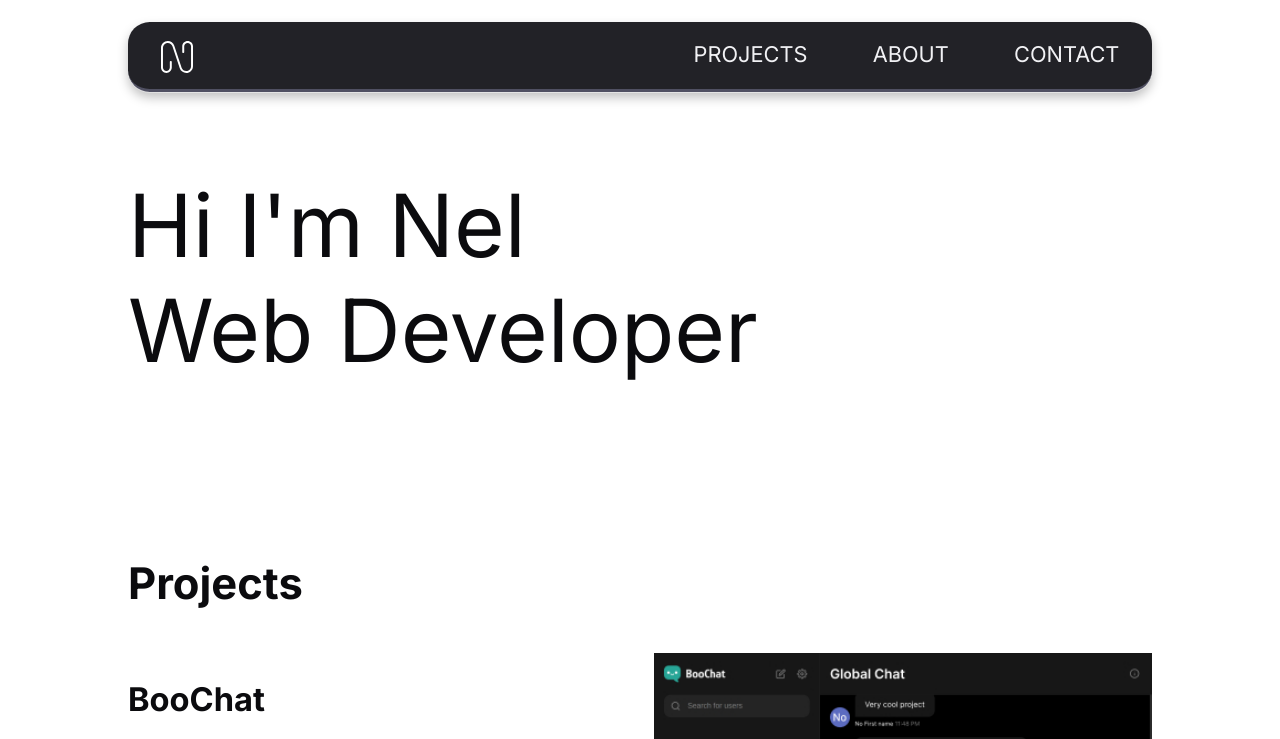
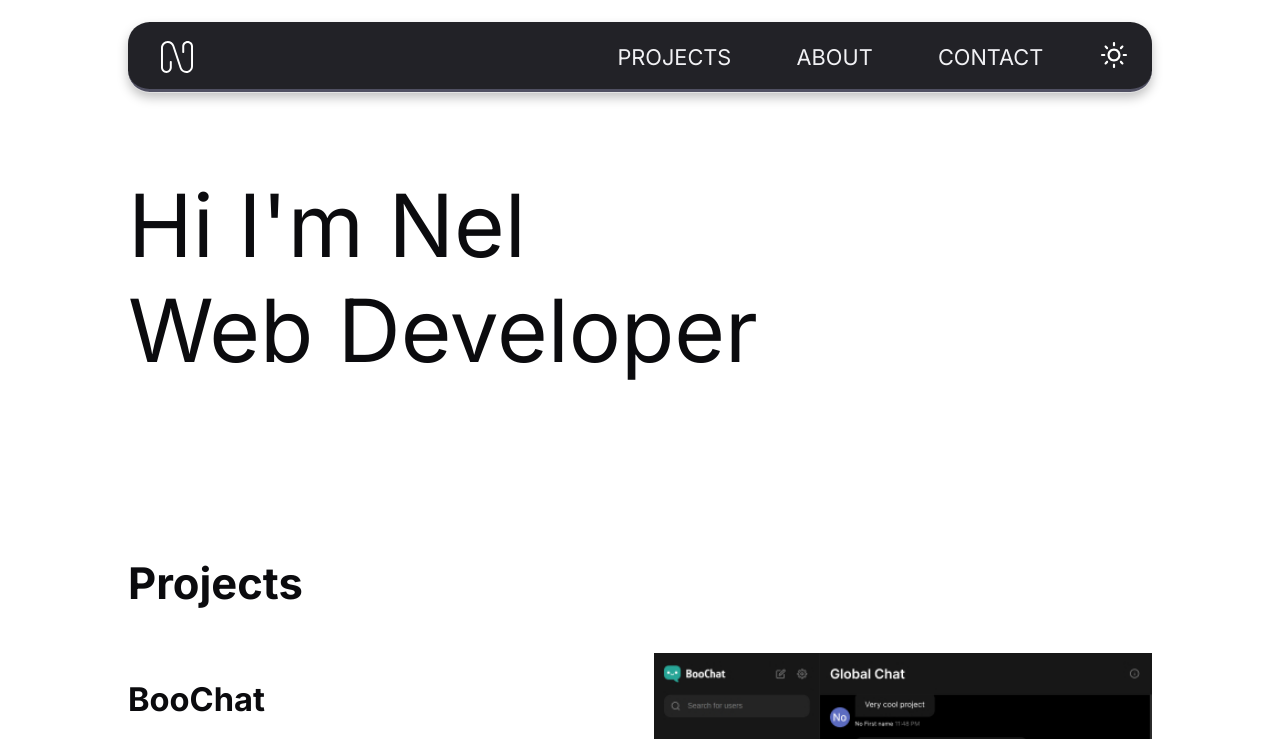
Before and after one commit to nelrnd/portfolio, a React (Vite) app: page / in a window 1280 px wide. Shown: the top 739 px of the page. Built offline with nearby package versions, Linux system fonts and the light colour scheme.

Commit message:
Create ThemeToggle and implement it in NavBar

```diff
--- a/package.json
+++ b/package.json
@@ -13,7 +13,9 @@
     "prop-types": "^15.8.1",
     "react": "^18.2.0",
     "react-dom": "^18.2.0",
-    "sass": "^1.66.1"
+    "react-responsive": "^9.0.2",
+    "sass": "^1.66.1",
+    "use-persisted-state": "^0.3.3"
   },
   "devDependencies": {
     "@types/react": "^18.2.15",
--- a/src/App.jsx
+++ b/src/App.jsx
@@ -4,17 +4,21 @@ import Projects from './sections/Projects';
 import About from './sections/About';
 import Contact from './sections/Contact';
 import Footer from './sections/Footer';
+import { useState } from 'react';
+import { ThemeContext } from './context/ThemeContext';
 
 const App = () => {
+  const [theme, setTheme] = useState(localStorage.getItem('theme') || 'light');
+
   return (
-    <>
+    <ThemeContext.Provider value={{ theme, setTheme }}>
       <NavBar />
       <Hero />
       <Projects />
       <About />
       <Contact />
       <Footer />
-    </>
+    </ThemeContext.Provider>
   )
 }
 
--- a/src/components/ThemeToggle.jsx
+++ b/src/components/ThemeToggle.jsx
@@ -1,13 +1,48 @@
+import { useMediaQuery } from 'react-responsive';
+import { useContext, useEffect } from 'react';
+import { ThemeContext } from '../context/ThemeContext';
+import sunIcon from '../assets/sun.svg';
+import moonIcon from '../assets/moon.svg';
 import '../styles/ThemeToggle.css';
 
 const ThemeToggle = () => {
+  const systemPrefersDark = useMediaQuery(
+    { query: '(prefers-color-scheme: dark)'},
+    undefined,
+    (isSystemDark) => setTheme(isSystemDark ? 'dark' : 'light')
+  );
 
+  const { theme, setTheme } = useContext(ThemeContext);
+
+  useEffect(() => {
+    if (theme === 'dark') {
+      document.body.classList.add('dark');
+    } else {
+      document.body.classList.remove('dark');
+    }
+    localStorage.setItem('theme', theme);
+  }, [theme])
+
+  return (
+    <div className='ThemeToggle'>
+      <input
+        type="checkbox"
+        checked={theme === 'dark'}
+        onChange={() => setTheme(theme === 'light' ? 'dark' : 'light')}
+        aria-label={`Toggle ${theme} mode`}
+      />
+      <div className='flex-col icons'>
+        <img src={sunIcon} alt="sun" />
+        <img src={moonIcon} alt="moon" />
+      </div>
+    </div>
+  )
 }
 
-export default ThemeToogle;
+export default ThemeToggle;
 
 
-
+/*
 const ThemeSwitch = () => (
   <div className='ThemeSwitch' aria-hidden="true">
     <input type="checkbox" name="theme-switch" title="switch theme" />
@@ -17,3 +52,4 @@ const ThemeSwitch = () => (
     </div>
   </div>
 )
+*/
--- /dev/null
+++ b/src/context/ThemeContext.tsx
@@ -0,0 +1,3 @@
+import { createContext } from "react";
+
+export const ThemeContext = createContext('light');
--- a/src/sections/NavBar.jsx
+++ b/src/sections/NavBar.jsx
@@ -1,6 +1,7 @@
 import { useState } from 'react';
 import icon from '../assets/icon.svg';
 import '../styles/NavBar.css';
+import ThemeToggle from '../components/ThemeToggle';
 
 const NavBar = () => {
   const [isOpen, setIsOpen] = useState(false);
@@ -11,7 +12,7 @@ const NavBar = () => {
   return (
     <>
       <header className={`NavBar ${isOpen ? 'open' : ''}`}>
-        <div className="flex-row align spaced">
+        <div className="flex-row aligned spaced">
           <a href="#hero">
             <img src={icon} alt="Nel Renaudin" />
           </a>
@@ -32,6 +33,9 @@ const NavBar = () => {
               <li>
                 <a href="#contact" onClick={close}>CONTACT</a>
               </li>
+              <li>
+                <ThemeToggle />
+              </li>
             </ul>
           </nav>
         </div>
--- a/src/styles/ThemeToggle.css
+++ b/src/styles/ThemeToggle.css
@@ -1,35 +1,42 @@
+.ThemeToggle {
+  width: 1.5rem;
+  height: 1.5rem;
+  position: relative;
+  overflow: hidden;
+}
 
+.ThemeToggle input {
+  width: 100%;
+  height: 100%;
+  appearance: none;
+  cursor: pointer;
+}
 
+.ThemeToggle .icons {
+  gap: 0.25rem;
+  pointer-events: none;
+  position: absolute;
+  top: 0;
+  transition: transform 0.3s ease-in-out;
+}
 
-.ThemeSwitch
-  margin: -0.25rem
-  width: 2rem
-  height: 2rem
-  border-radius: 0.5rem
-  position: relative
-  overflow: hidden
+.ThemeToggle img {
+  padding: 0.15rem;
+  transition: transform 0.3s ease-in-out;
+}
 
-  input[type="checkbox"]
-    width: 100%
-    height: 100%
-    appearance: none
-    cursor: pointer
+.dark .ThemeToggle .icons {
+  transform: translateY(-50%);
+}
 
-  .ThemeSwitch_icons
-    position: absolute
-    left: 0
-    top: 0
-    pointer-events: none
-    transition: transform 0.3s ease-in-out
+.dark .ThemeToggle img[alt="sun"] {
+  transform: scale(0.9) rotate(45deg);
+}
 
-  .ThemeSwitch_icons img
-    width: 2rem
-    height: 2rem
-    padding: 0.5rem
+.ThemeToggle img[alt="moon"] {
+  transform: scale(0.9) rotate(-45deg);
+}
 
-  input[type="checkbox"]:checked + .ThemeSwitch_icons
-    transform: translateY(-50%)
-
-.ThemeSwitch:hover
-  background-color: base.$c07
-  outline: solid 2px base.$c03
+.dark .ThemeToggle img[alt="moon"] {
+  transform: rotate(0);
+}
--- a/src/styles/default.css
+++ b/src/styles/default.css
@@ -260,46 +260,45 @@ section > .content {
   }
 }
 
-@media (prefers-color-scheme: dark) {
-  body {
+
+body.dark {
   background-color: var(--color-950);
 }
 
-  h1, h2, h3 {
+.dark h1, .dark h2, .dark h3 {
   color: var(--color-50);
 }
 
-  p {
+.dark p {
   color: var(--color-350);
 }
 
-  a {
+.dark a {
   color: var(--color-100);
 }
 
-  a:hover, textarea::placeholder, input::placeholder {
+.dark a:hover, .dark textarea::placeholder, .dark input::placeholder {
   color: var(--color-350);
 }
 
-  button, .btn {
+.dark button, .dark .btn {
   border: solid 0.125rem var(--color-100);
 }
 
-  button:hover, .btn:hover {
+.dark button:hover, .dark .btn:hover {
   border-color: var(--color-350);
   opacity: 1;
 }
 
-  button:focus, .btn:focus {
+.dark button:focus, .dark .btn:focus {
   outline: solid 0.15rem var(--color-350);
 }
 
-  textarea, input[type="text"], input[type="email"] {
+.dark textarea, .dark input[type="text"], .dark input[type="email"] {
   color: var(--color-50);
   background-color: var(--color-900);
 }
 
-  textarea:focus, input[type="text"]:focus, input[type="email"]:focus {
+.dark textarea:focus, .dark input[type="text"]:focus, .dark input[type="email"]:focus {
   outline: solid 0.15rem var(--color-350)
 }
-}
```
Also changed, not shown: 1 other file (tests, documents, lock files or other folders). Lines whose indentation alone changed are shown as unchanged.
